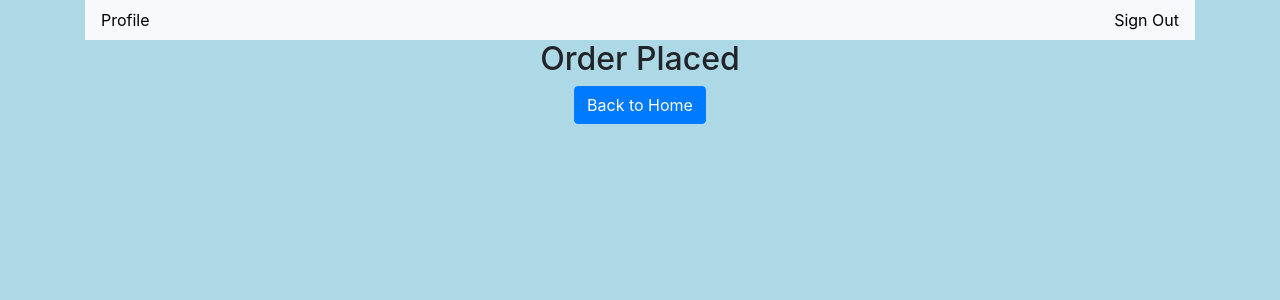
After one commit to alexisjvaldes/UBeer, a Django app: page /confirm/ in a window 1280 px wide. The commit adds this page. Shown: the top 300 px of the page. Run offline with Django 3.2, Linux system fonts and the light colour scheme; the visitor is signed in with stand-in values (Sample User, id 1); parts of the project's set-up code (start-up, migrations or seed data) failed here and were passed over; some libraries are stand-ins or nearby versions.

Commit message:
Checkout and confirm pages, implement sign out in rider navbar

```diff
--- a/UBeer/urls.py
+++ b/UBeer/urls.py
@@ -22,6 +22,8 @@ urlpatterns = [
     path('signup/', views.signup),
     path('riderHome/', views.rider_home),
     path('establishmentHome/', views.establishment_home),
+    path('checkout/', views.checkout),
+    path('confirm/', views.confirm),
     path('logout/', views.logout_view),
     path('admin/', admin.site.urls),
 ]
--- a/UBeer/views.py
+++ b/UBeer/views.py
@@ -1,7 +1,7 @@
 from django.shortcuts import render, HttpResponseRedirect
 from django.contrib.auth.models import User, Group
 from django.contrib.auth import authenticate, login as login_user, logout
-from UBeer.models import Trips
+from UBeer.models import Trips, Establishments, Riders
 
 
 def login(request):
@@ -98,6 +98,37 @@ def rider_home(request):
     return render(request, "rider/rider_home.html", context)
 
 
+def checkout(request):
+    context = {
+        'data': {},
+        'errors': [],
+    }
+
+    # establishments = Establishments.objects.all()
+    # context['establishments'] = establishments
+
+    user = request.user
+
+    if not user.is_authenticated:
+        return HttpResponseRedirect('/login')
+
+    return render(request, "rider/checkout.html", context)
+
+
+def confirm(request):
+    context = {
+        'data': {},
+        'errors': [],
+    }
+
+    user = request.user
+
+    if not user.is_authenticated:
+        return HttpResponseRedirect('/login')
+
+    return render(request, "rider/confirm.html", context)
+
+
 def establishment_home(request):
     user = request.user
 
--- /dev/null
+++ b/templates/rider/confirm.html
@@ -0,0 +1,19 @@
+{% extends 'base.html' %}
+{% load static %}
+
+{% block content %}
+<div class="container">
+    <nav class="navbar sticky-top navbar-light bg-light">
+        <a class="navbar-profile" href="#">Profile</a>
+        <a class="navbar-signout" href="../logout">Sign Out</a>
+    </nav>
+    <div class="row">
+        <div class="col-12 text-center">
+            <h2>Order Placed</h2>
+        </div>
+        <div class="col-12 text-center">
+            <button class="btn btn-primary" onclick="location.href='../riderHome'">Back to Home</button>
+        </div>
+    </div>
+</div>
+{% endblock %}
--- a/templates/rider/rider_home.html
+++ b/templates/rider/rider_home.html
@@ -5,7 +5,7 @@
 <div class="container">
     <nav class="navbar sticky-top navbar-light bg-light">
         <a class="navbar-profile" href="#">Profile</a>
-        <a class="navbar-signout" href="#">Sign Out</a>
+        <a class="navbar-signout" href="../logout">Sign Out</a>
     </nav>
 
     <div class="accordion" id="searchAccordion">
@@ -36,7 +36,7 @@
                         <form>
                             <div class="form-group">
                                 <input type="text" class="form-control tabInput" id="tab">
-                                <button type="submit" class="btn btn-primary float-right tabSubmit">Submit</button>
+                                <button type="button" class="btn btn-primary float-right tabSubmit" onclick="location.href='../checkout'">Submit</button>
                             </div>
                         </form>
                     </div>
```
Also changed, not shown: templates/rider/checkout.html (added, +30 -0 lines).
